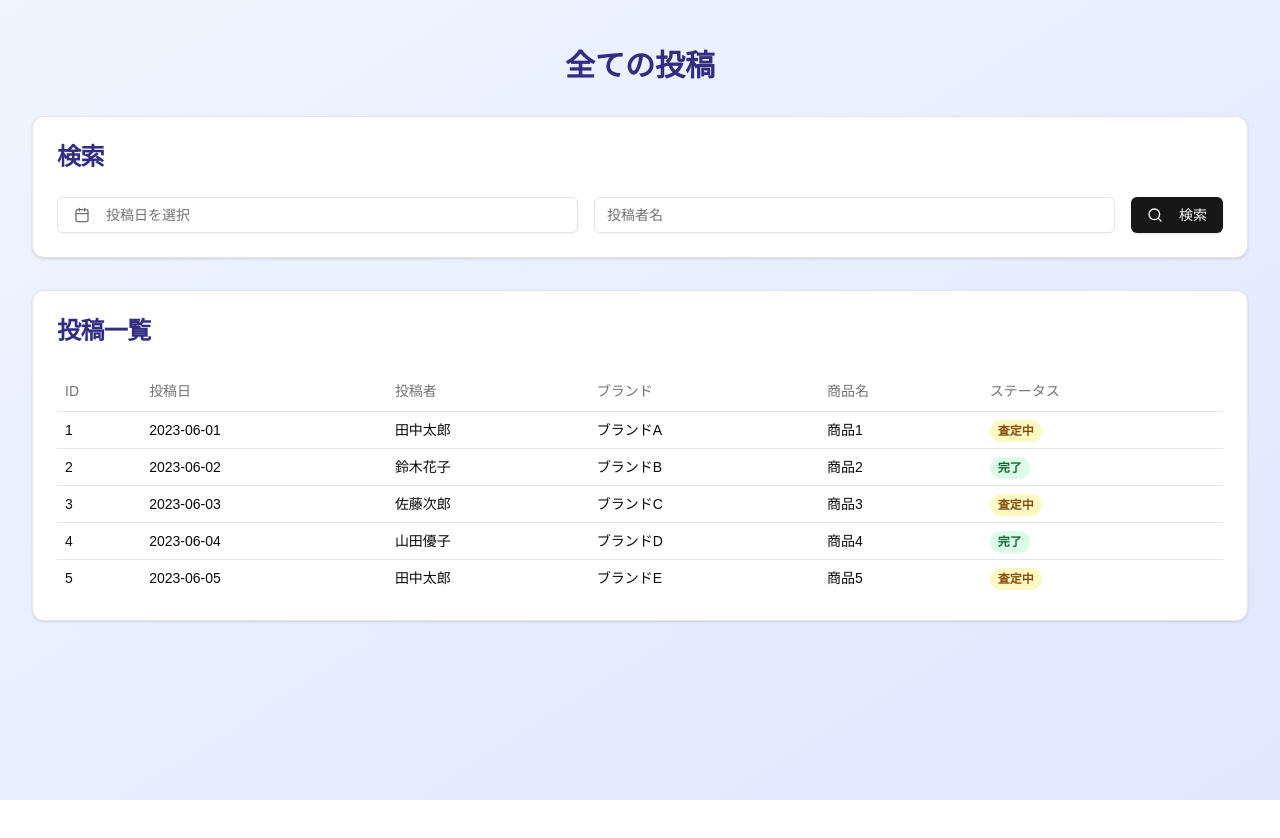
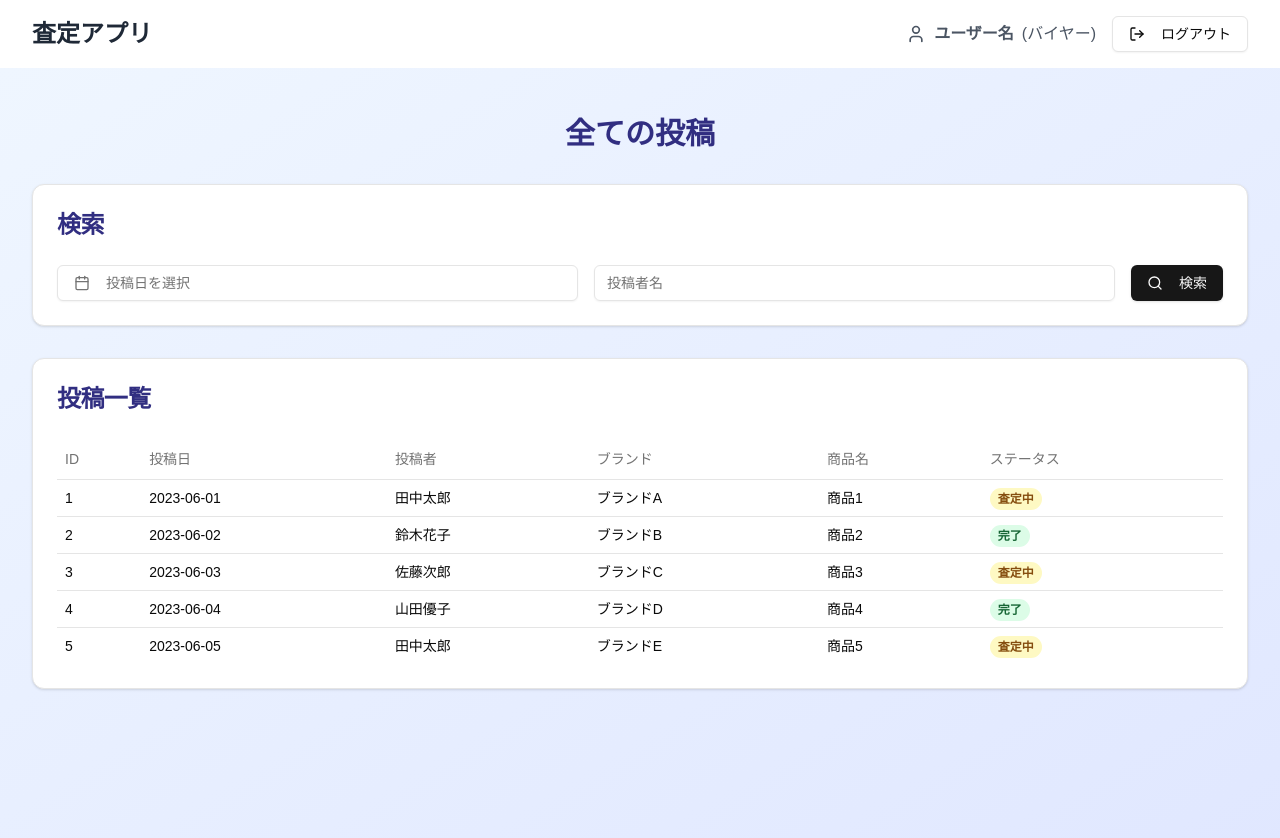
Before and after one commit to TadanobuTokiwa/appraisal-app, a Next.js app: page /all-posts in a window 1280 px wide. Shown: the top 838 px of the page. Before the commit the page ends 800 px from the top, so only its background shows below. Built offline with nearby package versions, Linux system fonts and the light colour scheme.

Commit message:
all-postsにヘッダーコンポーネントを追加

```diff
--- a/src/app/all-posts/page.tsx
+++ b/src/app/all-posts/page.tsx
@@ -10,6 +10,7 @@ import { format } from "date-fns"
 import { Calendar } from "@/components/ui/calendar"
 import { Popover, PopoverContent, PopoverTrigger } from "@/components/ui/popover"
 import { cn } from "@/lib/utils"
+import Header from '@/features/components/Header'
 
 // Dummy data for demonstration
 const allPosts = [
@@ -35,6 +36,8 @@ export default function AllPosts() {
     }
 
     return (
+        <>
+            <Header />
             <div className="min-h-screen bg-gradient-to-br from-blue-50 to-indigo-100 py-12 px-4 sm:px-6 lg:px-8">
                 <div className="max-w-7xl mx-auto">
                     <h1 className="text-3xl font-bold text-center text-indigo-900 mb-8">全ての投稿</h1>
@@ -123,5 +126,6 @@ export default function AllPosts() {
                     </Card>
                 </div>
             </div>
+        </>
     )
 }
```
Lines whose indentation alone changed are shown as unchanged.
